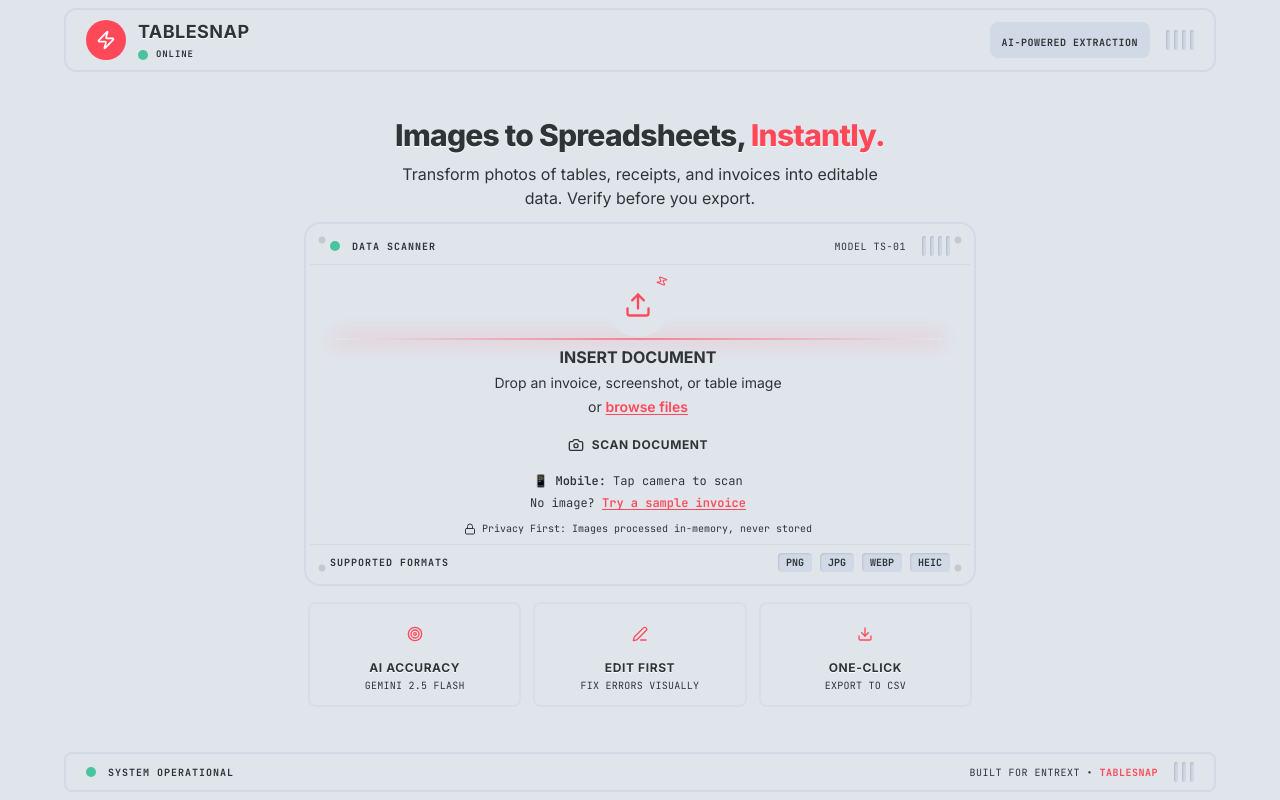
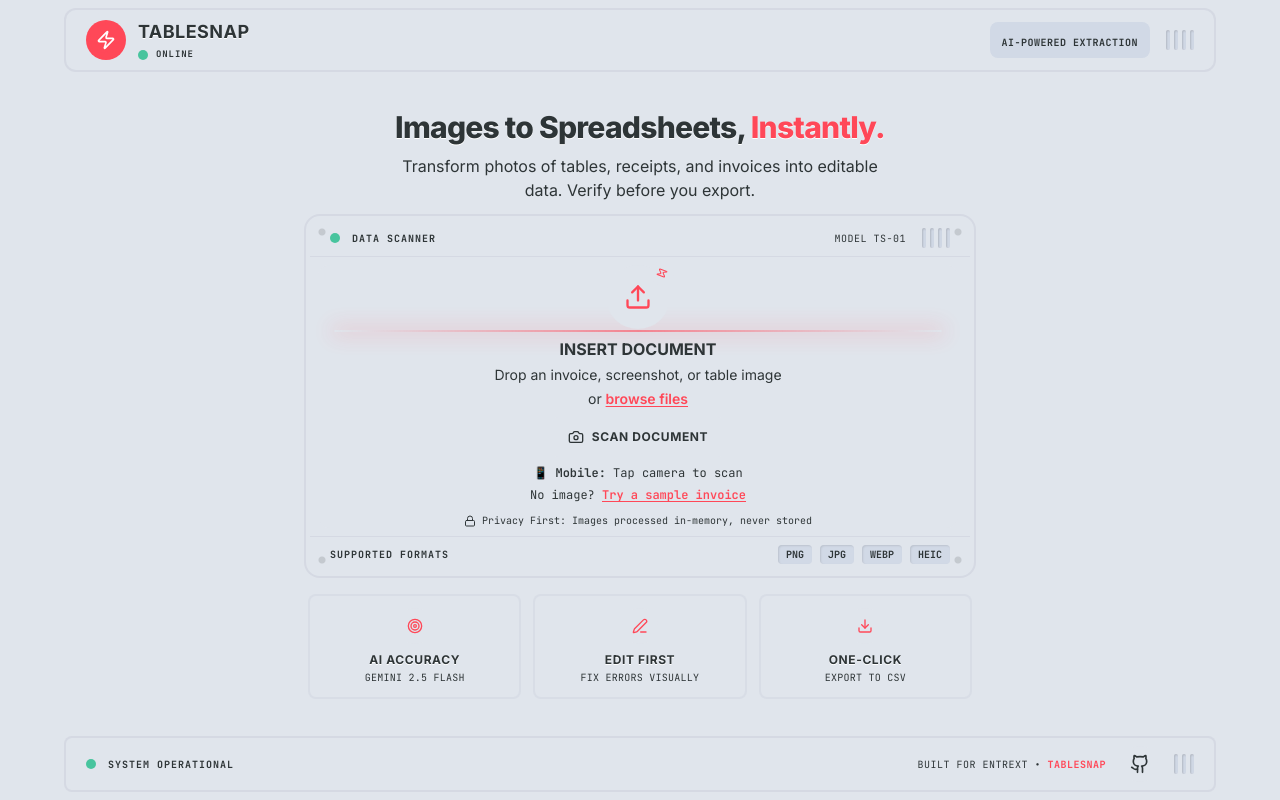
Before and after one commit to Swastidp/tablesnap, a Next.js app: page / in a window 1280 px wide. Built offline with nearby package versions, Linux system fonts and the light colour scheme.

Commit message:
feat: Add GitHub link and icon to the homepage; update README with demo section

```diff
--- a/src/app/page.tsx
+++ b/src/app/page.tsx
@@ -5,7 +5,7 @@
 import { Dropzone } from "@/components/dropzone";
 import { StatusStepper } from "@/components/status-stepper";
 import { Workspace } from "@/components/workspace";
-import { Zap, AlertCircle, Target, Edit3, Download } from "lucide-react";
+import { Zap, AlertCircle, Target, Edit3, Download, Github } from "lucide-react";
 import { Button } from "@/components/ui/button";
 
 interface TableData {
@@ -419,6 +419,15 @@
                   BUILT FOR ENTREXT •{" "}
                   <span className="text-accent font-bold">TABLESNAP</span>
                 </span>
+                <a
+                  href="https://github.com/Swastidp/tablesnap"
+                  target="_blank"
+                  rel="noopener noreferrer"
+                  className="w-9 h-9 rounded-full bg-chassis shadow-neu-button flex items-center justify-center hover:shadow-neu-floating hover:scale-105 active:shadow-neu-pressed transition-all duration-200"
+                  title="View on GitHub"
+                >
+                  <Github className="w-5 h-5 text-ink-muted hover:text-accent transition-colors" />
+                </a>
                 <VentSlots count={3} />
               </div>
             </div>
```
Also changed, not shown: 1 other file (tests, documents, lock files or other folders).
